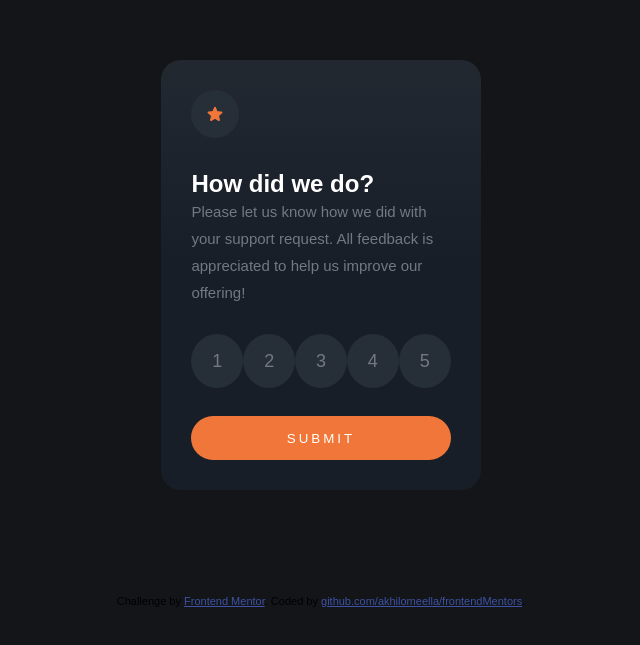
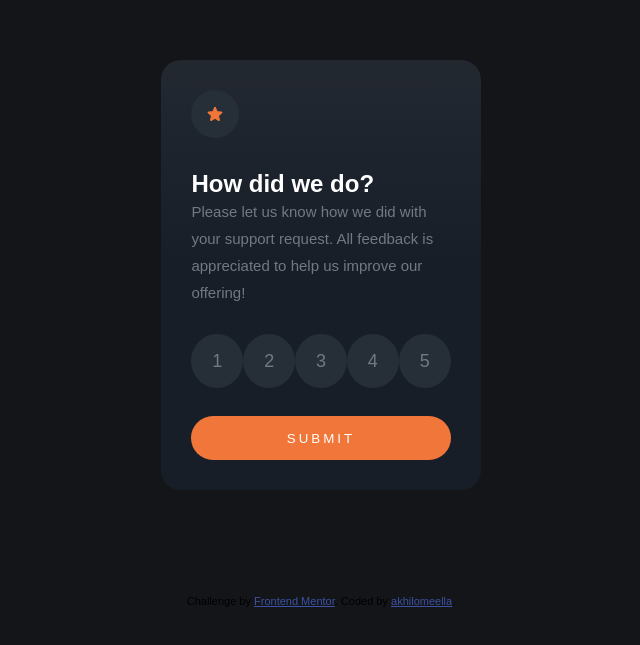
Before and after one commit to akhilomeella/.github.io, a plain HTML site: page interactive-rating-component/index.html in a window 1280 px wide. Shown: the part 125-770 px from the top of the page, without its empty margins (319-959 px from the left). Drawn offline with Linux system fonts and the light colour scheme.

Commit message:
added link to name

```diff
--- a/interactive-rating-component/index.html
+++ b/interactive-rating-component/index.html
@@ -66,7 +66,7 @@
 
   <div class="attribution">
     Challenge by <a href="https://www.frontendmentor.io?ref=challenge" target="_blank">Frontend Mentor</a>.
-    Coded by <a href="#">github.com/akhilomeella/frontendMentors</a>.
+    Coded by <a href="https://github.com/akhilomeella">akhilomeella</a>.
   </div>
 </body>
 </html>
```
